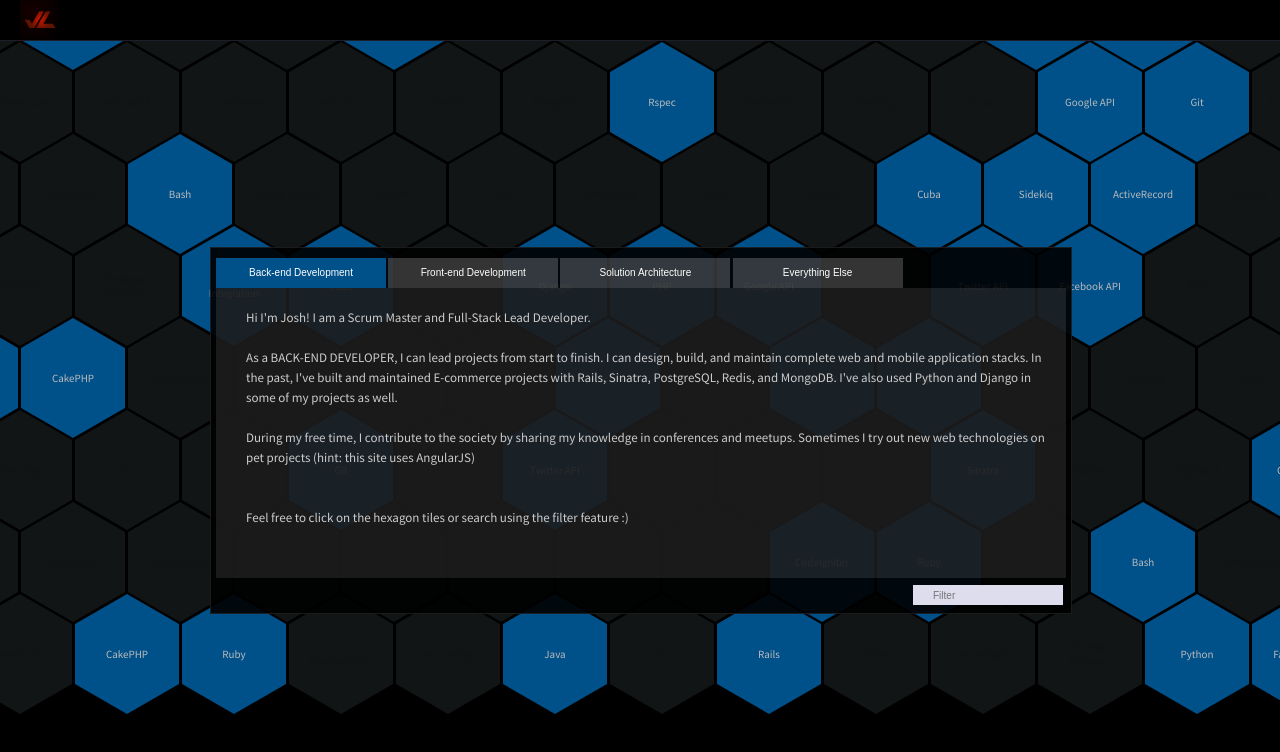
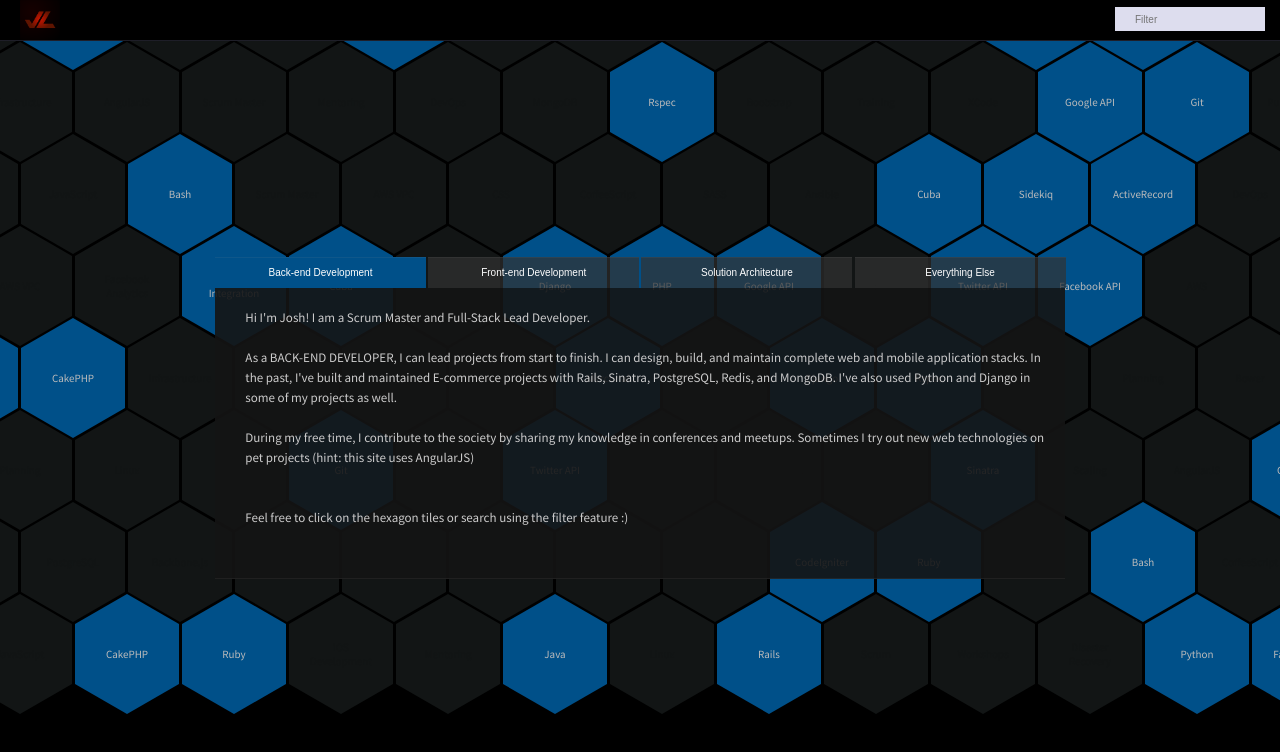
Before and after one commit to joshualat/joshualat.github.io, a website: page index.html in a window 1280 px wide. Shown: the top 752 px of the page. Drawn offline with Linux system fonts and the light colour scheme.

Commit message:
Updated Layout

```diff
--- a/css/style.css
+++ b/css/style.css
@@ -35,16 +35,12 @@ body {
 
 .menu {
   padding: 5px;
-  background-color: rgba(0, 0, 1, 0.9);
   z-index: 100;
   top: 50%;
   left: 50%;
   margin-left: -430px;
   margin-top: -153px;
   position: fixed;
-  border-width: 1px;
-  border-style: solid;
-  border-color: rgba(255, 255, 255, 0.1);
 }
 
 .button-container {
@@ -52,38 +48,41 @@ body {
 }
 
 .menu button {
-  width: 170px;
+  width: 211px;
   border-width: 0px;
   cursor: pointer;
   font-size: 10px;
   line-height: 30px;
   padding: 0px 0px;
   color: white;
-  background-color: rgba(255,255,255,0.2);
+  background-color: rgba(50,50,50,0.7);
   vertical-align: middle;
   outline:none;
+  border-top-style: solid;
+  border-top-width: 1px;
+  border-top-color: rgba(150,150,150,0.1);
 }
 
 .menu button:hover {
-  background-color: rgba(255,255,255,0.3);
+  background-color: rgba(100,100,100,0.6);
 }
 
-.menu .filter-tiles {
+.filter-tiles {
   border-width: 0px;
   font-size: 10px;
   line-height: 10px;
-  padding: 0px 20px;
-  margin: 7px 3px 3px 0px;
+  padding: 2px 20px;
+  margin: 7px 15px 3px 0px;
   background-color: #DDE;
   width: 150px;
   color: #333;
   vertical-align: middle;
-  height: 20px;
+  height: 24px;
   float: right;
   cursor: pointer;
 }
 
-.menu .filter-tiles:hover {
+.filter-tiles:hover {
   background-color: #FFF;
 }
 
@@ -181,5 +180,8 @@ body {
   font-size: 13px;
   line-height: 20px;
   padding: 20px 20px 50px 30px;
-  background-color: rgba(240, 240, 250, 0.1);
+  background-color: rgba(20, 20, 20, 0.9);
+  border-bottom-style: solid;
+  border-bottom-width: 1px;
+  border-bottom-color: rgba(150,150,150,0.1);
 }
--- a/index.html
+++ b/index.html
@@ -25,6 +25,7 @@
   <body ng-app="jlwebsite">
     <div class="header">
       <img id="jllogo" src="images/JL.png" width="40px" height="40px"/>
+      <input ng-model="filter" class="filter-tiles" placeholder="Filter"/>
     </div>
     <div ng-controller="HexCtrl">
       <div class="menu">
@@ -37,7 +38,6 @@
 
         <div class="details-container">
           <div class="message" ng-bind-html="data.currentMessage | unsafe"></div>
-          <input ng-model="filter" class="filter-tiles" placeholder="Filter"/>
         </div>
       </div>
 
```
